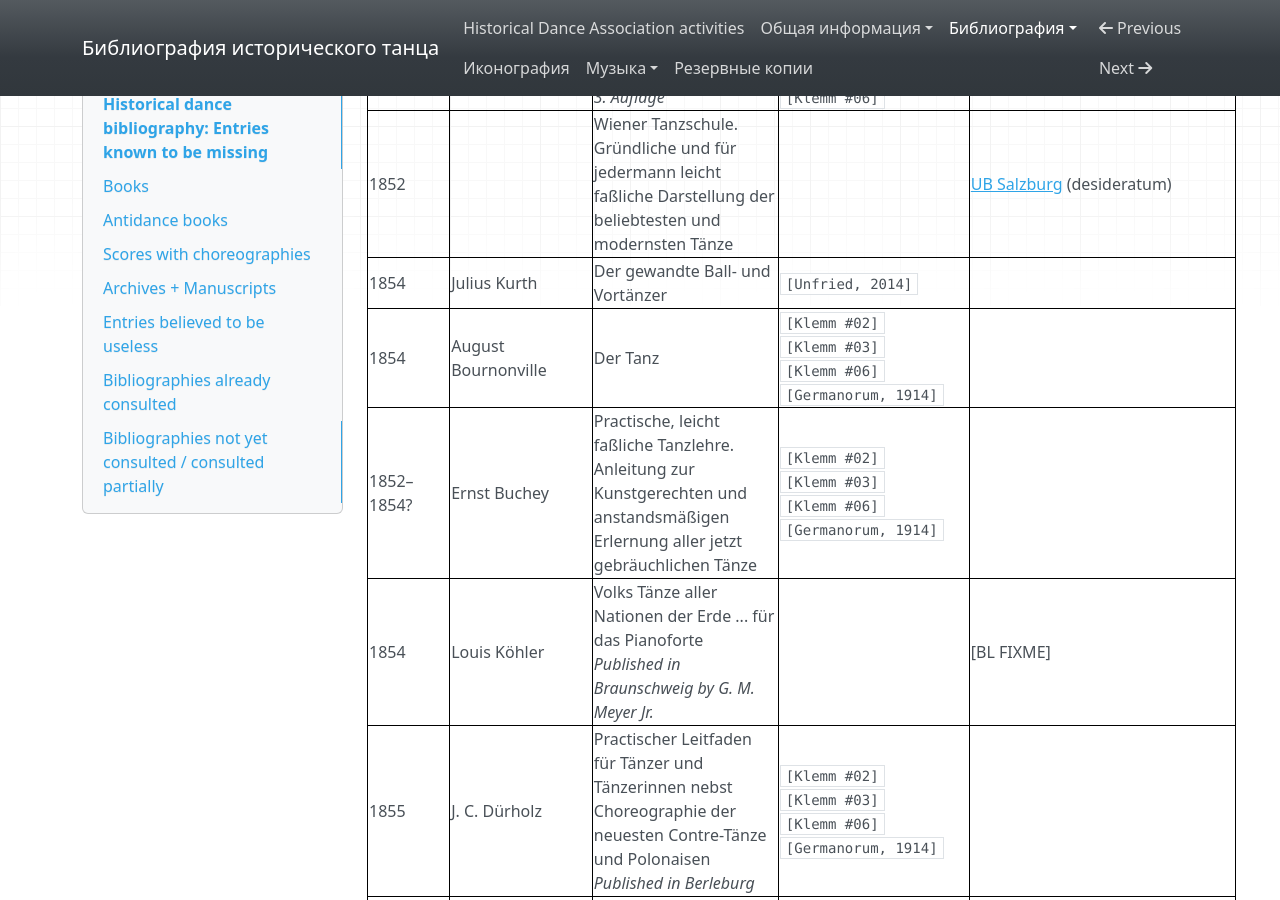
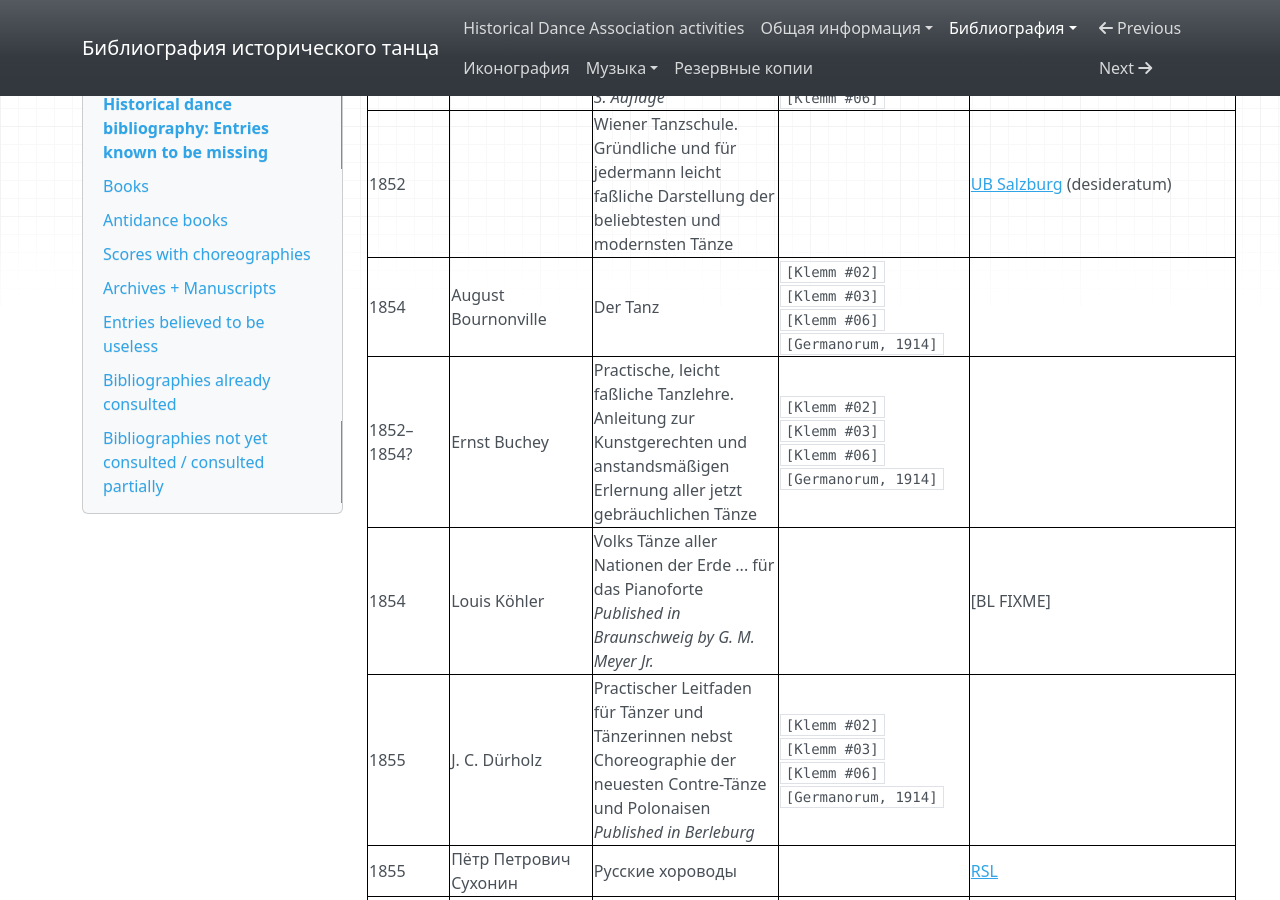
Before and after one commit to hda-technical/dancebooks, an MkDocs documentation site: the page built from docs/bib/missing.md, in a window 1280 px wide and 900 px high, scrolled down 35685 px. Built offline with MkDocs 1.6.1, drawn with Linux system fonts in a browser that asks for light colours; nearby versions of some CDN libraries.

Commit message:
Add Julius Kurth's _Der gewandte Ball-und Vortänzer_

```diff
--- a/docs/bib/missing.md
+++ b/docs/bib/missing.md
@@ -314,7 +314,6 @@ _This table is intended to be accurate, yet sometimes it is slightly outdated._
 | 1852 | A. Münchenberg | Das Ballet und sein Verhältniß zur darstellenden Kunst | `[Klemm #02]`<br/>`[Klemm #03]`<br/>`[Klemm #06]` | |
 | 1852 | Jean Jacques | Der Tanzmeister in der Westentasche<br/>_3. Auflage_ | `[Klemm #02]`<br/>`[Klemm #03]`<br/>`[Klemm #06]` | |
 | 1852 | | Wiener Tanzschule. Gründliche und für jedermann leicht faßliche Darstellung der beliebtesten und modernsten Tänze | | [UB Salzburg](https://ubsearch.sbg.ac.at:443/USB:USB_local_data:USB_alma71184520410003341) (desideratum) |
-| 1854 | Julius Kurth | Der gewandte Ball- und Vortänzer | `[Unfried, 2014]` | |
 | 1854 | August Bournonville | Der Tanz | `[Klemm #02]`<br/>`[Klemm #03]`<br/>`[Klemm #06]`<br/>`[Germanorum, 1914]` | |
 | 1852–1854? | Ernst Buchey | Practische, leicht faßliche Tanzlehre. Anleitung zur Kunstgerechten und anstandsmäßigen Erlernung aller jetzt gebräuchlichen Tänze | `[Klemm #02]`<br/>`[Klemm #03]`<br/>`[Klemm #06]`<br/>`[Germanorum, 1914]` | |
 | 1854 | Louis Köhler | Volks Tänze aller Nationen der Erde ... für das Pianoforte<br/>_Published in Braunschweig by G. M. Meyer Jr._ | | [BL FIXME] |
```
Also changed, not shown: 1 other file.
